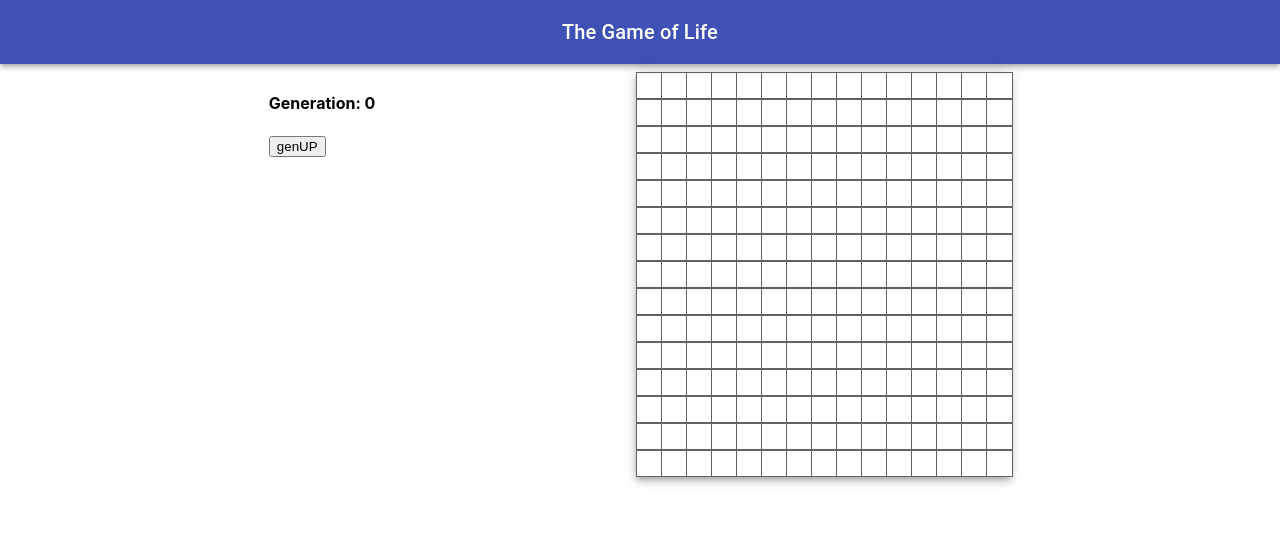
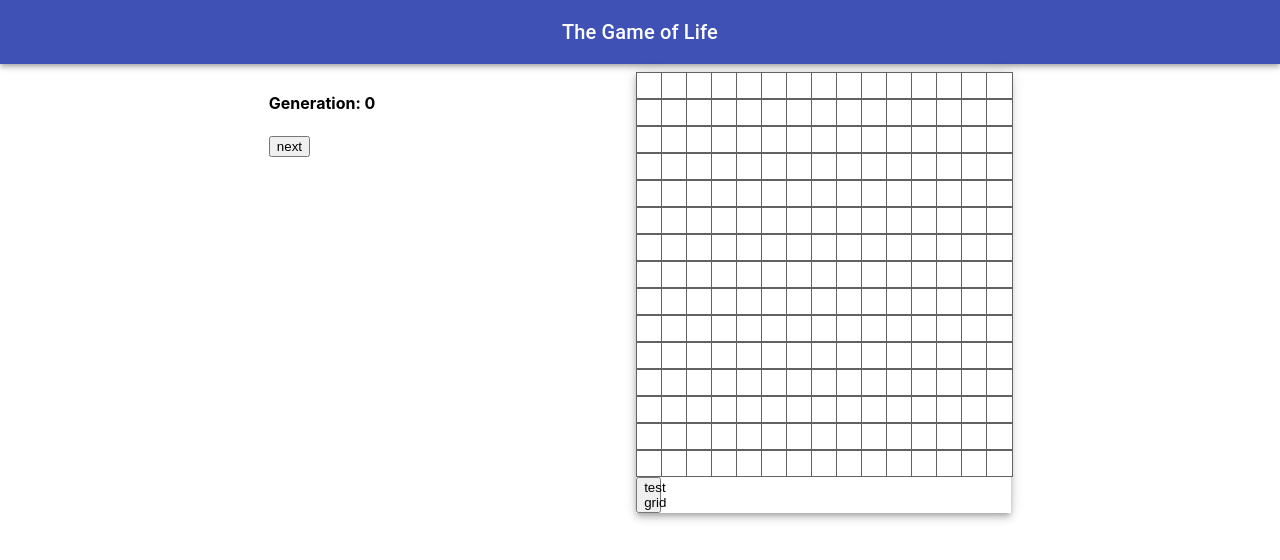
Before and after one commit to SyriiAdvent/game-of-life, a React (Create React App) app: page / in a window 1280 px wide. Shown: the top 560 px of the page. Built offline with nearby package versions, Linux system fonts and the light colour scheme.

Commit message:
logic mostly done

```diff
--- a/src/components/gameOfLife/GameOfLife.tsx
+++ b/src/components/gameOfLife/GameOfLife.tsx
@@ -34,9 +34,9 @@ const GameOfLife = () => {
     <div className={cls.root}>
       <div>
         <h4>Generation: {generation}</h4>
-        <button onClick={() => nextGeneration()} >genUP</button>
+        <button onClick={() => nextGeneration()} >next</button>
       </div>
-      <Grid />
+      <Grid generation={generation} />
     </div>
   )
 }
--- a/src/components/gameOfLife/Grid.tsx
+++ b/src/components/gameOfLife/Grid.tsx
@@ -31,7 +31,7 @@ const useStyles = makeStyles((theme: Theme) =>
 );
 
 // We will create the grid in this component
-const Grid = () => {
+const Grid = (props: { generation: number }) => {
   const cls = useStyles();
   const [grid, setGrid] = useState<any[]>([]);
   const [gridSize, setGridSize] = useState<IGrid>({
@@ -39,6 +39,8 @@ const Grid = () => {
     rows: 15,
   });
   const { rows, cols } = gridSize;
+
+
 
   // Sets the grid L x W via (rows, cols) input sizes
   // useCallback so the function doesnt re-run from external component updates with React.strictMode
@@ -56,7 +58,7 @@ const Grid = () => {
     const newArr = grid.map((column: any[], i: number) => {
       return column.map((rowPosition: number, j: number) => {
         if (row === j && col === i) {
-          return 1;
+          return rowPosition === 0 ? 1 : 0
         } else {
           return rowPosition;
         }
@@ -65,6 +67,63 @@ const Grid = () => {
     setGrid(newArr);
     console.log(`Updated Node @ [${col}][${row}] to 1`);
   };
+
+
+  // test game logic zone
+  const [liveGame, setLiveGame] = useState(false)
+
+  const liveRef = useRef(liveGame)
+  liveRef.current = liveGame
+
+  const startGame = () => {
+    setLiveGame(prev => {
+      return !prev
+    })
+  }
+
+  const simulateAutomata = useCallback(() => {
+    const anscestor = [...grid]
+
+    const neighborPositions = [
+      [1, 1],
+      [-1, -1],
+      [1, 0],
+      [-1, 0],
+      [0, 1],
+      [0, -1],
+      [1, -1],
+      [-1, 1]
+    ]
+
+    if(!liveRef.current) {
+      return
+    } else {
+      for (let i = 0; i < anscestor.length; i++) {
+        for (let j = 0; j < anscestor[i].length; j++) {
+          let neighbors = 0
+          neighborPositions.forEach(([x,y]) => {
+            const t = i + x;
+            const k = j + y;
+            if (t >= 0 && t < rows && k >= 0 && k < cols) {
+              neighbors += grid[t][k];
+            }
+          });
+          if (neighbors < 2 || neighbors > 3) {
+            anscestor[i][j] = 0;
+          } else if (grid[i][j] === 0 && neighbors === 3) {
+            anscestor[i][j] = 1;
+          }
+        }
+      }
+    }
+
+    setGrid(anscestor)
+    setTimeout(simulateAutomata, 1000);
+  }, [])
+
+  // test game logic zone
+
+  console.log(grid);
 
   return (
     <Paper elevation={5} className={cls.root} square>
@@ -80,6 +139,15 @@ const Grid = () => {
             />
           ));
         })}
+        <button
+          onClick={() => {
+            startGame()
+            if(liveGame) {
+              liveRef.current = true
+              simulateAutomata()
+            }
+          }}
+          >test grid</button>
       </div>
     </Paper>
   );
```
